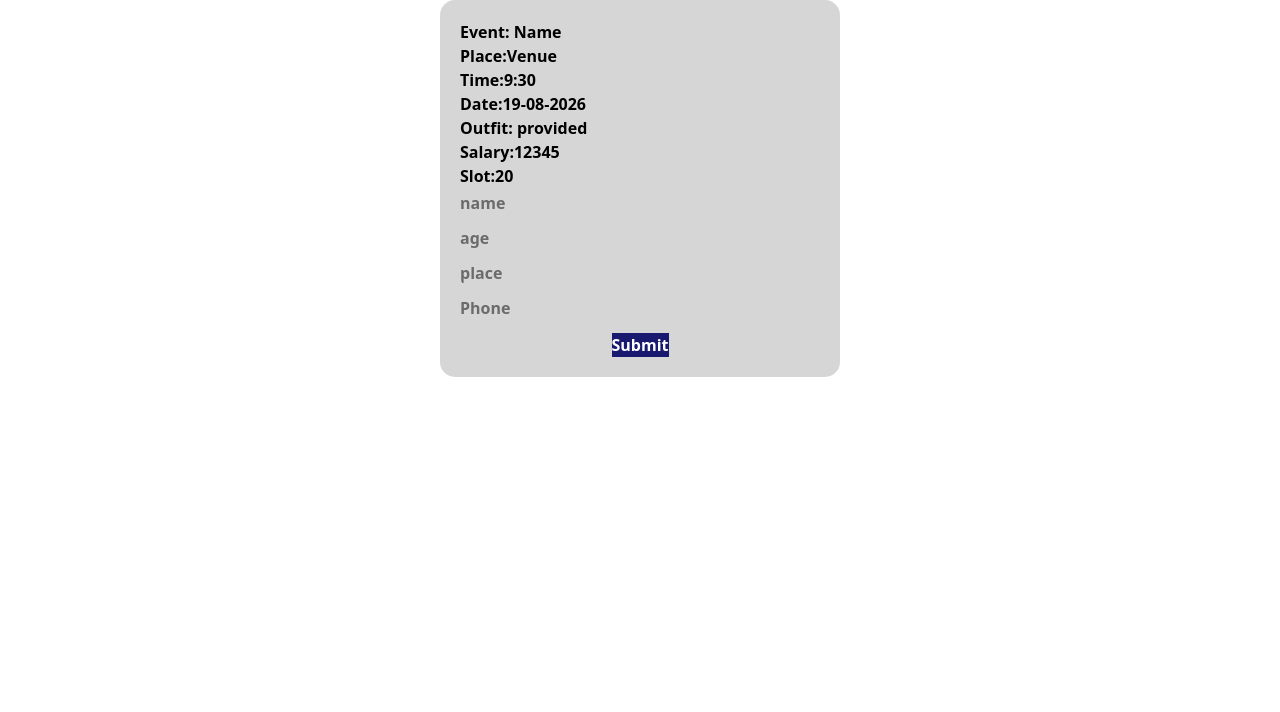
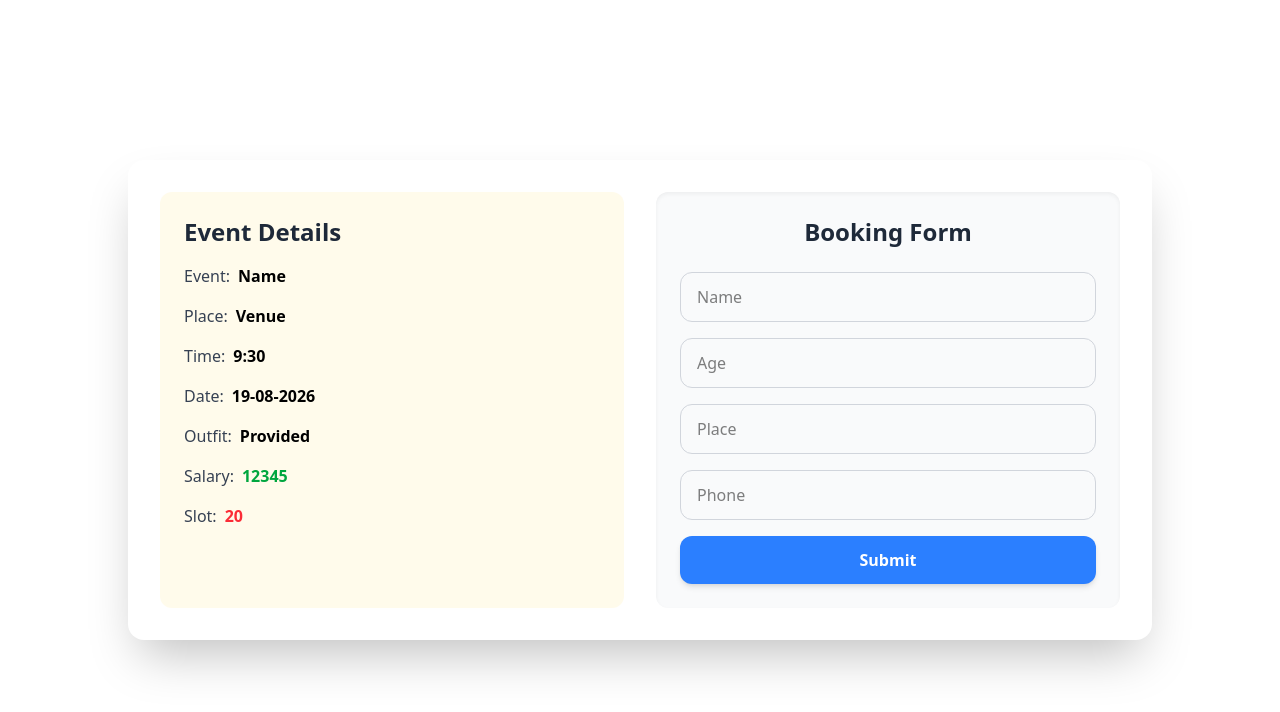
Before and after one commit to sinan668/eventmate-project, a React (Vite) app: page /booking in a window 1280 px wide. Shown: the top 712 px of the page. Built offline with nearby package versions, Linux system fonts and the light colour scheme.

Commit message:
modfy booking page and remove css file add classname

```diff
--- a/src/components/booking-page/BookingPage.css
+++ /dev/null
@@ -1,49 +0,0 @@
-.section{
-    display: flex;
-    justify-content: center;
-    align-items: center;
-
-}
-.eventd{
-
-    display: flex;
-    flex-direction: column;
-}
-.data{
-    display: flex;
-    flex-direction: column;
-    gap: 5px;
-    border-radius: 15px;
-}
-.bdata{
-
-    align-items: center;
-    justify-content: space-between;
-    background-color: rgb(73, 73, 73);
-    width: 400px;
-    padding: 20px;;
-    border: none;
-    border-radius: 15px;
-    backdrop-filter: blur(10px);
-    background: rgba(121, 121, 121, 0.3);
-    font-weight: bold;
-    transition: 0.3s;
-}
-input{
-    border-radius: 12px;
-    border: none;
-    height: 30px;
-}
-.submit{
-    display: flex;
-    justify-content: center;
-    padding-top: 10px;
-
-}
-.submit2{
-     background-color: midnightblue;
-    color: white;
-}
-.submit2:hover {
-    transform:scale(1.010);
-}
--- a/src/components/booking-page/BookingPage.jsx
+++ b/src/components/booking-page/BookingPage.jsx
@@ -1,30 +1,101 @@
-
-import "./BookingPage.css"
 
 function Bookingpage(){
     return(
-    <section class="section">
-        <div class="bdata">
-            <div class="eventd">
-              <p>Event: <span id="eventName">Name</span></p>
-              <p>Place:<span id="venue">Venue</span></p>
-              <p>Time:<span id="time">9:30</span></p>
-              <p>Date:<span id="time">19-08-2026</span></p>
-              <p>Outfit: <span id="outfit">provided</span></p>
-              <p>Salary:<span id="payment">12345</span></p>
-              <p>Slot:<span id="slot">20</span></p>
-            </div>
-            <div class="booking">
-              <form class="data">
-                <input type="text" name="name" placeholder="name" required />
-                <input type="number" name="age" placeholder="age" min="18" required />
-                <input type="text" name="place" placeholder="place" required />
-                <input type="number" name="Phone" placeholder="Phone" required />
-              </form>
-              <div class="submit"><button class="submit2">Submit</button></div>
-            </div>
-       </div>
-    </section>
+    <section className="min-h-screen  from-amber-50 to-orange-100 flex items-center justify-center px-4 py-10">
+
+  <div className="bg-white w-full max-w-5xl rounded-2xl shadow-2xl p-8 grid md:grid-cols-2 gap-8">
+
+    <div className="bg-amber-50 rounded-xl p-6 space-y-4">
+      <h2 className="text-2xl font-bold text-gray-800 mb-4">Event Details</h2>
+
+      <p className="text-gray-700">
+        Event:
+        <span id="eventName" className="font-semibold text-black ml-2">Name</span>
+      </p>
+
+      <p className="text-gray-700">
+        Place:
+        <span id="venue" className="font-semibold text-black ml-2">Venue</span>
+      </p>
+
+      <p className="text-gray-700">
+        Time:
+        <span id="time" className="font-semibold text-black ml-2">9:30</span>
+      </p>
+
+      <p className="text-gray-700">
+        Date:
+        <span className="font-semibold text-black ml-2">19-08-2026</span>
+      </p>
+
+      <p className="text-gray-700">
+        Outfit:
+        <span id="outfit" className="font-semibold text-black ml-2">Provided</span>
+      </p>
+
+      <p className="text-gray-700">
+        Salary:
+        <span id="payment" className="font-semibold text-green-600 ml-2">12345</span>
+      </p>
+
+      <p className="text-gray-700">
+        Slot:
+        <span id="slot" className="font-semibold text-red-500 ml-2">20</span>
+      </p>
+    </div>
+
+    <div className="bg-gray-50 rounded-xl p-6 shadow-inner">
+      <h2 className="text-2xl font-bold text-gray-800 mb-6 text-center">
+        Booking Form
+      </h2>
+
+      <form className="space-y-4">
+
+        <input
+          type="text"
+          name="name"
+          placeholder="Name"
+          required
+          className="w-full px-4 py-3 rounded-xl border border-gray-300 focus:outline-none focus:ring-2 focus:ring-blue-400 transition"
+        />
+
+        <input
+          type="number"
+          name="age"
+          placeholder="Age"
+          min="18"
+          required
+          className="w-full px-4 py-3 rounded-xl border border-gray-300 focus:outline-none focus:ring-2 focus:ring-blue-400 transition"
+        />
+
+        <input
+          type="text"
+          name="place"
+          placeholder="Place"
+          required
+          className="w-full px-4 py-3 rounded-xl border border-gray-300 focus:outline-none focus:ring-2 focus:ring-blue-400 transition"
+        />
+
+        <input
+          type="number"
+          name="phone"
+          placeholder="Phone"
+          required
+          className="w-full px-4 py-3 rounded-xl border border-gray-300 focus:outline-none focus:ring-2 focus:ring-blue-400 transition"
+        />
+
+        <button
+          type="submit"
+          className="w-full py-3 rounded-xl bg-blue-500 text-white font-semibold hover:bg-blue-600 transition duration-300 shadow-md"
+        >
+          Submit
+        </button>
+
+      </form>
+    </div>
+
+  </div>
+</section>
     )
 }
 
```
